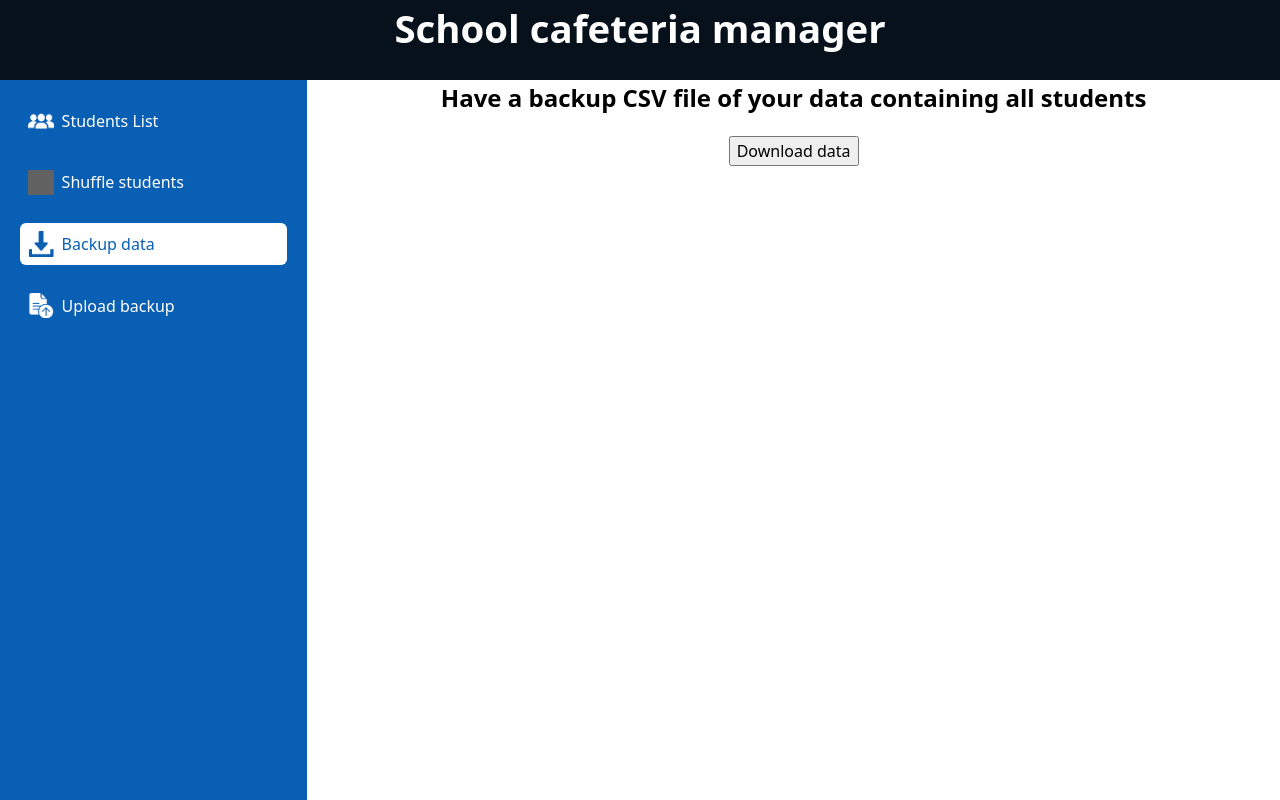
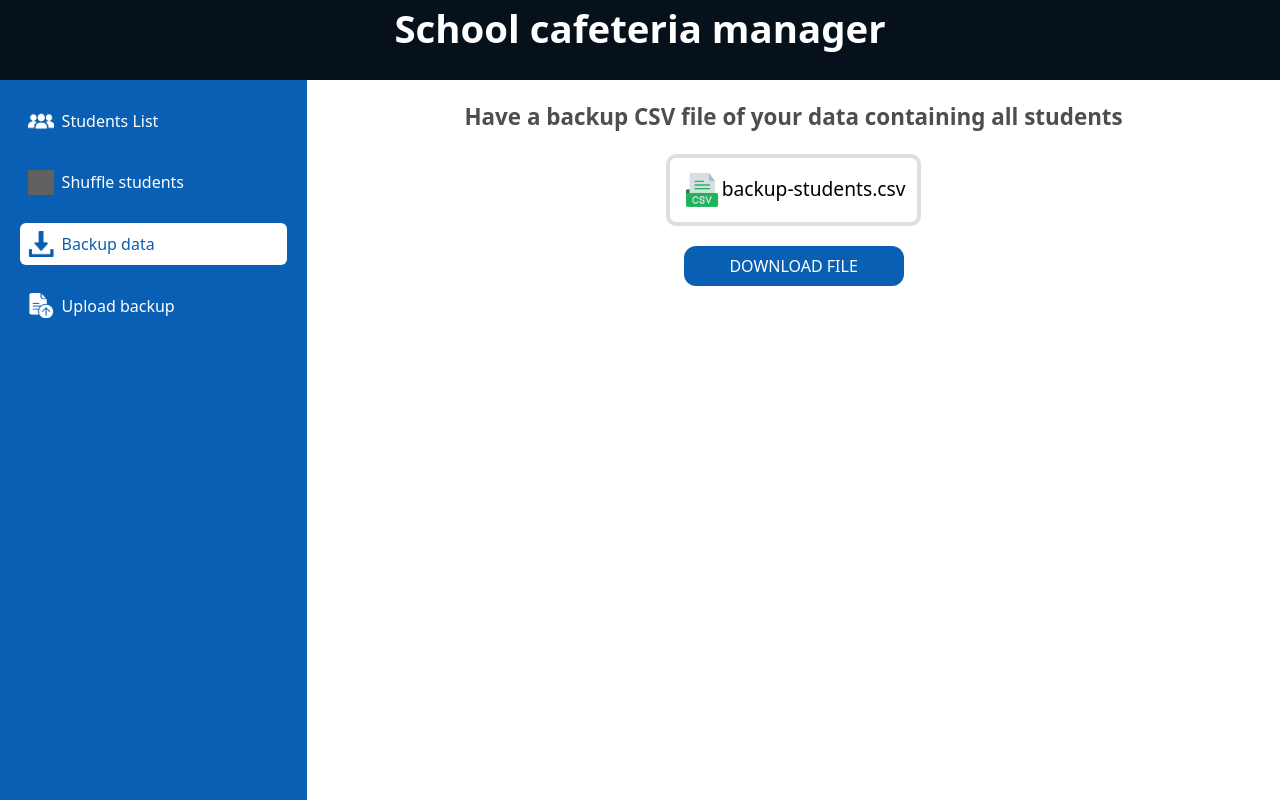
Before and after one commit to jm-mogo/studentsTableShuffle, a React (Vite) app: page / in a window 1280 px wide. Both pictures are taken after a click on the button "Backup data". Built offline with nearby package versions, Linux system fonts and the light colour scheme; grey boxes are pictures that could not be loaded.

Commit message:
update style of backup menu

```diff
--- a/src/backupData/BackupData.css
+++ b/src/backupData/BackupData.css
@@ -1,3 +1,35 @@
 .download-btn {
     margin-top: 20px;
+    cursor: pointer;
+    display: flex;
+    border: none;
+    border-radius: 12px;
+    background-color: #095fb4;
+    color: white;
+    font-size: 16px;
+    justify-content: center;
+    align-items: center;
+    height: 40px;
+    width: 220px;
+
 }
+
+.download-btn:hover {
+    background-color: #064079;
+}
+
+.file-view {
+    display: flex;
+    align-items: center;
+    font-size: 1.2rem;
+    border: solid rgba(157, 157, 157, 0.322) 4px;
+    border-radius: 10px;
+    padding: 12px;
+}
+
+.csv {
+    background: url("../icons/csv.png");
+    background-size: cover;
+    width: 40px;
+    height: 40px;
+}
--- a/src/backupData/BackupData.jsx
+++ b/src/backupData/BackupData.jsx
@@ -3,14 +3,20 @@ import downloadData from "./downloadData.jsx";
 const BackupData = ({ students }) => {
     return (
         <>
-            <h1>Have a backup CSV file of your data containing all students</h1>
+            <h2 className="backup-title">
+                Have a backup CSV file of your data containing all students
+            </h2>
+            <div className="file-view">
+                <span className="csv"></span>
+                <p>backup-students.csv</p>
+            </div>
             <button
                 className="download-btn"
                 onClick={() => {
                     downloadData(students);
                 }}
             >
-                Download data
+                DOWNLOAD FILE
             </button>
         </>
     );
--- a/src/uploadData/UploadData.css
+++ b/src/uploadData/UploadData.css
@@ -1,5 +1,11 @@
+.backup-title {
+    padding: 20px;
+    font-size: 1.4rem;
+    color: #4e4e4e;
+    text-align: center;
+}
+
 input[type="file"] {
-
     width: 0.1px;
 	height: 0.1px;
 	opacity: 0;
@@ -9,7 +15,7 @@ input[type="file"] {
 }
 
 input[type="file"] + label {
-    margin-top: 40px;
+    margin-top: 20px;
     font-size: 1.25em;
     border: dashed #a6a6a6;
     color: gray;
@@ -33,7 +39,7 @@ input[type="file"]  + label:hover,
 #csvForm button {
     display: flex;
     border: none;
-    border-radius: 16px;
+    border-radius: 12px;
     background-color: #095fb4;
     color: white;
     font-size: 16px;
@@ -43,6 +49,10 @@ input[type="file"]  + label:hover,
     width: 280px;
 }
 
+#csvForm button:hover {
+    background-color: #064079;
+}
+
 #csvForm span {
     display: flex;
     width: 40px;
--- a/src/uploadData/UploadData.jsx
+++ b/src/uploadData/UploadData.jsx
@@ -52,9 +52,10 @@ const UploadData = ({ students, setStudents }) => {
 
     return (
         <>
-            <h1>
+            <h2 className="backup-title">
                 Upload a previously downloaded CSV file to restore your students
-            </h1>
+            </h2>
+
             <form id="csvForm">
                 <input
                     type="file"
```
Also changed, not shown: src/icons/csv.png (added).
